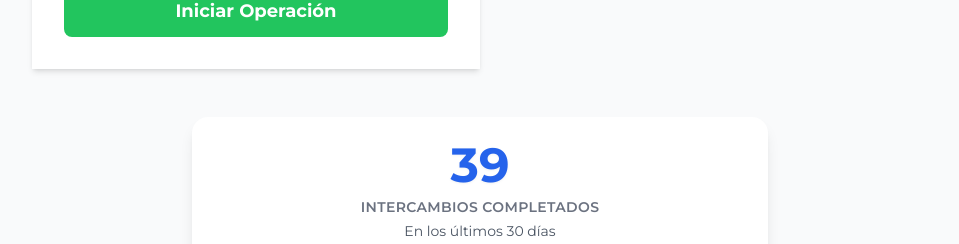
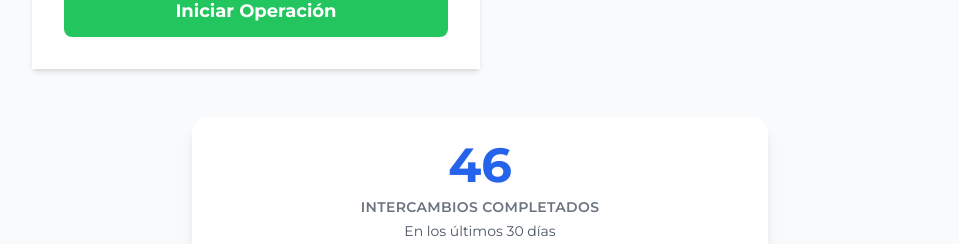
Before and after one commit to andigausckus36-debug/paypal, a React (Vite) app: page / in a window 1280 px wide. Shown: the part 1733-1977 px from the top of the page, without its empty margins (160-1119 px from the left). Built offline with nearby package versions, Linux system fonts and the light colour scheme; no server answers.

Commit message:
actualización

```diff
--- a/src/components/ContadorTransacciones.jsx
+++ b/src/components/ContadorTransacciones.jsx
@@ -4,7 +4,7 @@ import { motion } from "framer-motion";
 
 export default function ContadorTransacciones() {
   // CAMBIÁ ESTE NÚMERO CUANDO QUIERAS
-  const totalTransacciones = 39;
+  const totalTransacciones = 46;
 
   return (
     <motion.div
```
